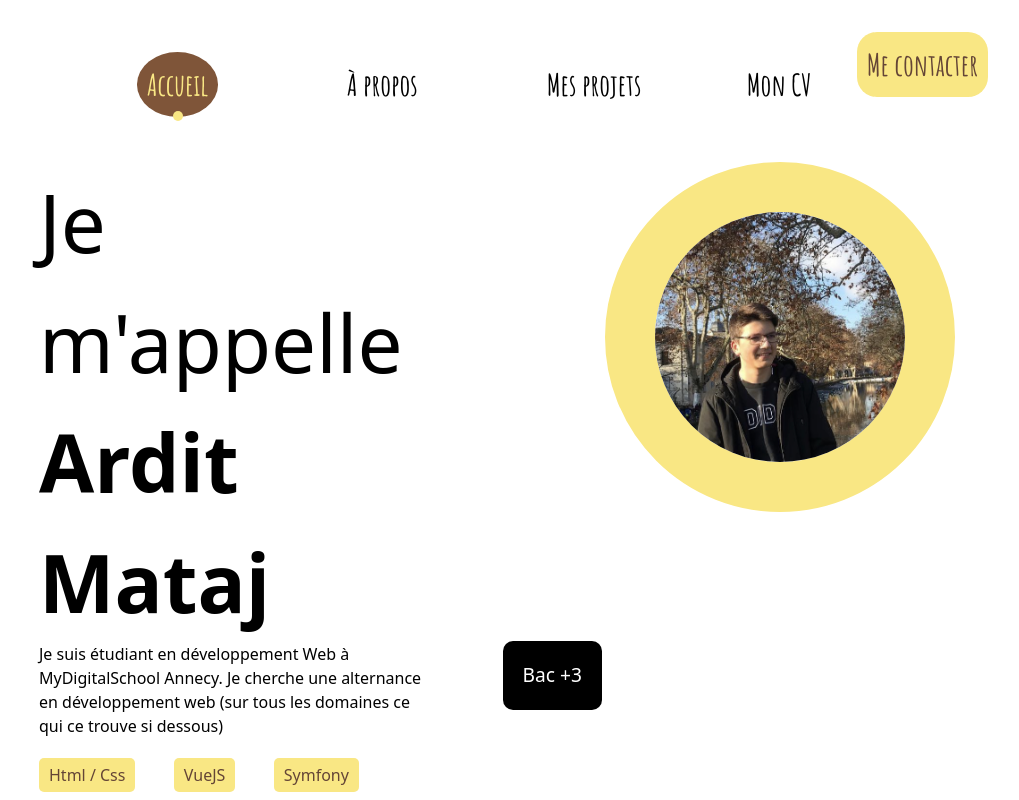
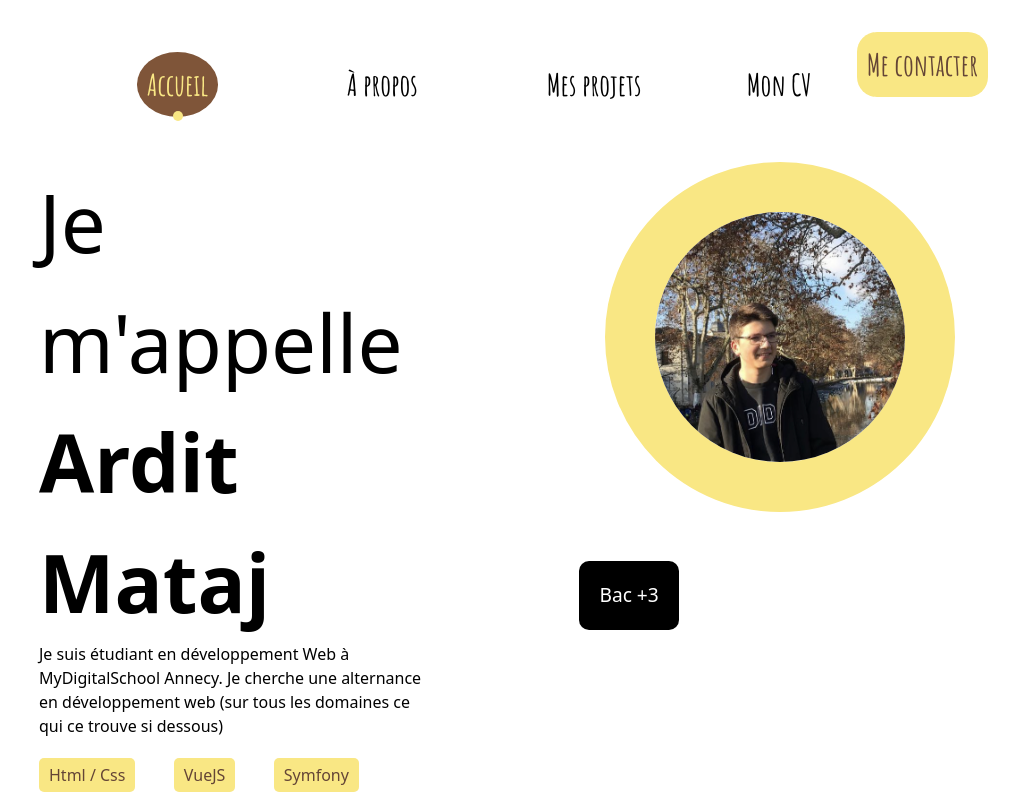
Before and after one commit to ArditMDS/Projet-portfolio-nuxt, a Nuxt app: page / in a window 1280 px wide. Shown: the top 800 px of the page, without its empty margins (143-1162 px from the left). Built offline with nearby package versions, Linux system fonts and the light colour scheme.

Commit message:
Site fini je te jure

```diff
--- a/assets/css/main.css
+++ b/assets/css/main.css
@@ -101,8 +101,8 @@ nav {
     padding: 20px;
     font-size: larger;
     border-radius: 10px;
-    top: 60%;
-    left: -8vw;
+    top: 50%;
+    left: -2vw;
     position: absolute;
 }
 .containerProjets {
@@ -589,6 +589,10 @@ table {
     flex-direction: column;
     align-items: center;
   }
+  .popUpImage {
+    top: 60%;
+    left: -8vw;
+}
   .containerGaucheHeaderHP {
     width: 90%;
     display: flex;
```
Also changed, not shown: pages/projects/index.vue (line endings or trailing spaces).
